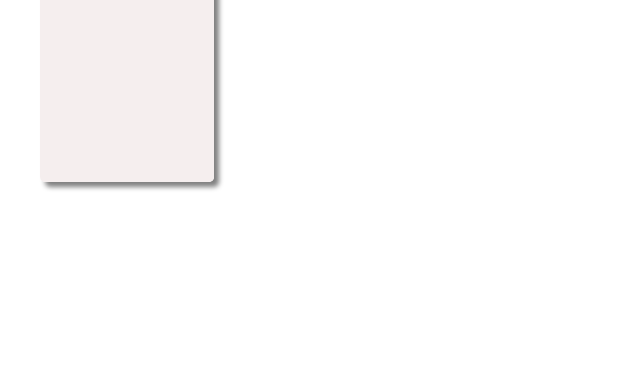
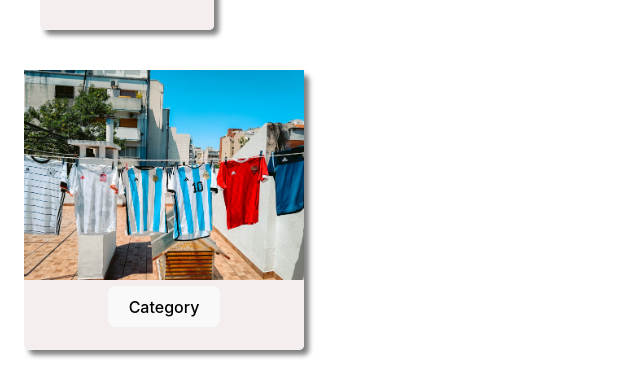
Before and after one commit to Mzn97/Examination_Assignment_MLN, a React (Vite) app: page / in a window 1280 px wide. Shown: the part 413-797 px from the top of the page, without its empty margins (0-640 px from the left). Built offline with nearby package versions, Linux system fonts and the light colour scheme.

Commit message:
categorycard

```diff
--- a/src/App.jsx
+++ b/src/App.jsx
@@ -1,10 +1,12 @@
 
 import Card from "./components/Card.jsx"
+import CategoryCard from "./components/CategoryCard.jsx"
 
 function App() {
   return (
     <div>
      <Card/>
+     <CategoryCard />
     </div>
   )
 
--- /dev/null
+++ b/src/components/CategoryCard.jsx
@@ -0,0 +1,11 @@
+function CategoryCard(){
+    return (
+        <div className="categorycard">
+            <img src="src\img\photo-1676498111080-5b73b7f0122c.avif" alt="category img" height={210}></img>
+            <button className='btn'>Category</button>
+        </div>
+    );
+
+}
+
+export default CategoryCard
--- a/src/index.css
+++ b/src/index.css
@@ -76,3 +76,14 @@ button:focus-visible {
   box-shadow: 5px 5px 5px grey;
   text-align : center;
 }
+
+.categorycard{
+  width: 280px;
+  height: 280px;
+  background-color: #f5eeeef6;
+  border-radius: 5px;
+  margin:1.5em;
+  box-shadow: 5px 5px 5px grey;
+  text-align : center;
+
+}
```
